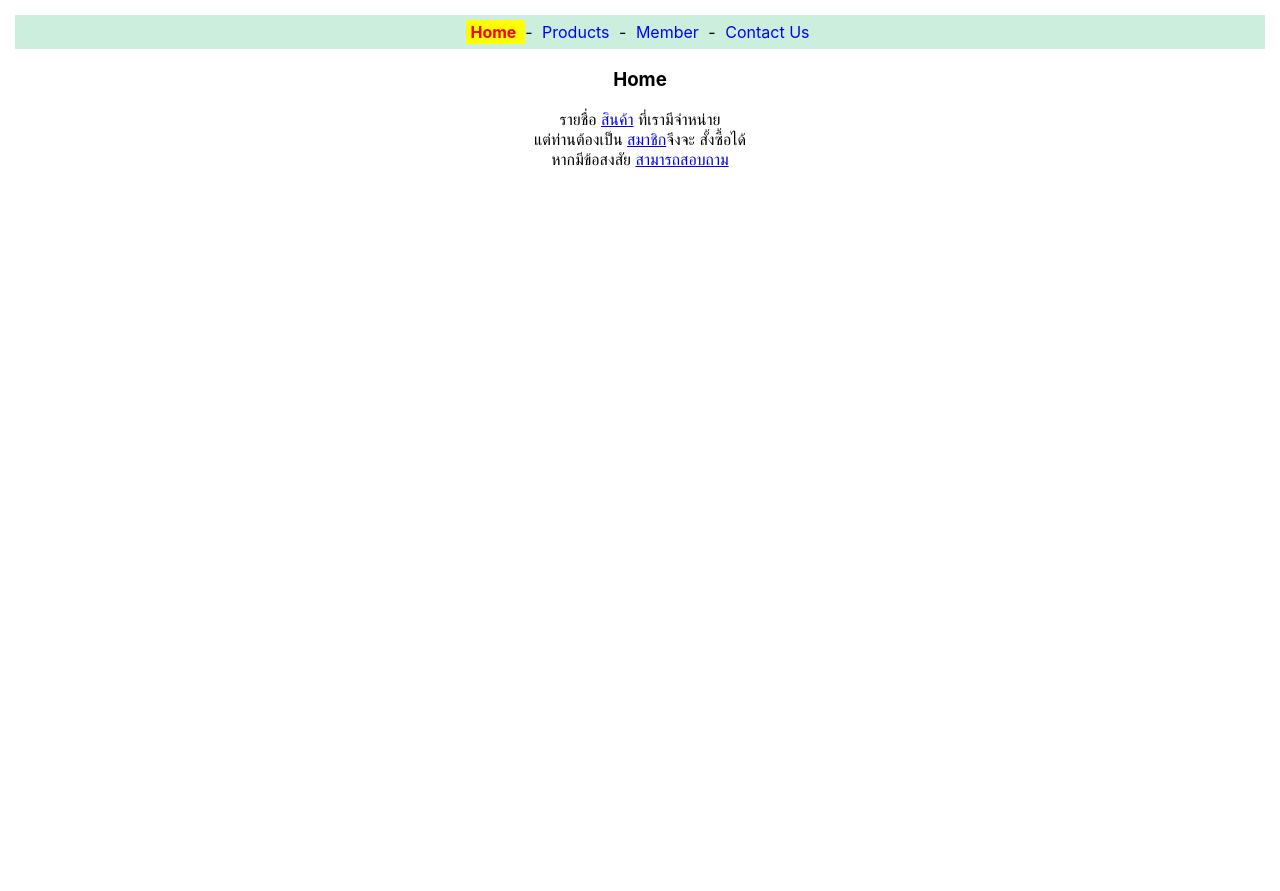
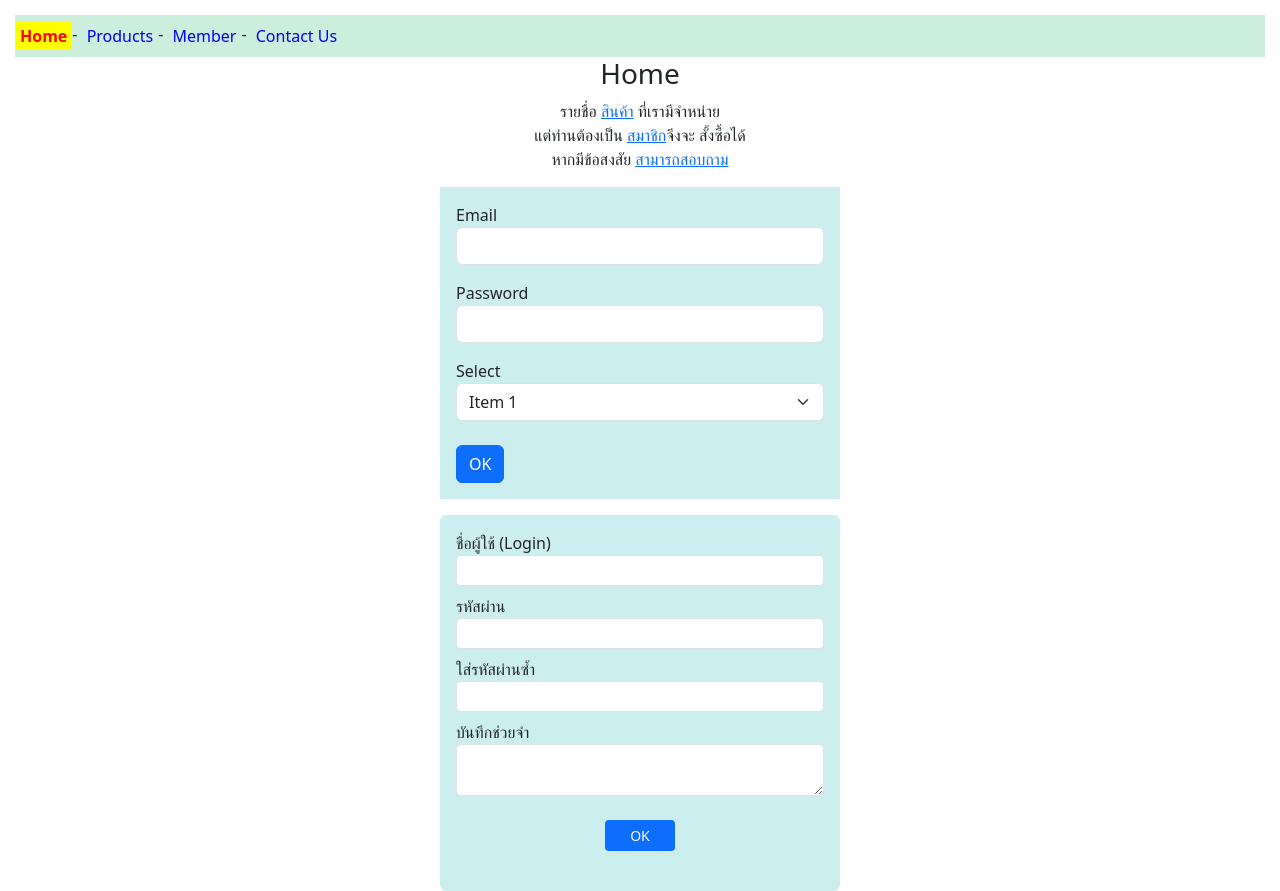
Before and after one commit to JJJJEAR/app1, a React (Create React App) app: page / in a window 1280 px wide. Before the commit the page ends 800 px from the top, so only its background shows below. Built offline with nearby package versions, Linux system fonts and the light colour scheme.

Commit message:
add form-text
add form-text

```diff
--- a/src/App.js
+++ b/src/App.js
@@ -1,6 +1,8 @@
 import React from "react";
 
 import Router3 from "./router3";
+import FormBootstrap from "./form-bootstrap";
+import FormText from "./form-text";
 
 export default function App() {
   // let [user,setUser] = React.useState()
@@ -9,7 +11,8 @@
     <div>
 
     <Router3/>
-
+    <FormBootstrap/>
+    <FormText/>
     </div>
     </>
   );
--- /dev/null
+++ b/src/form-bootstrap.js
@@ -0,0 +1,29 @@
+import React from 'react'
+
+export default function FormBootstrap() {
+
+    return (
+        <div className="mt-3 mx-auto p-3" style={{width:'400px',background:'#cee'}}>
+        <form>
+            <div className="form-group mb-3">
+                <label htmlFor="login">Email</label>
+                <input type="text" id="login" className="form-control"></input>
+            </div>
+            <div className="form-group mb-3">
+                <label htmlFor="pswd">Password</label>
+                <input type="password" id="pswd" className="form-control"></input>
+            </div>
+            <div className="form-group mb-4">
+                <label htmlFor="login">Select</label>
+                <select id="select1" className="form-select">
+                    <option value="1">Item 1</option>
+                    <option value="2">Item 2</option>
+                    <option value="3">Item 3</option>
+                </select>
+            </div>
+            <button className="btn btn-primary">OK</button>
+        </form>
+        </div>
+    )
+
+}
--- /dev/null
+++ b/src/form-text.js
@@ -0,0 +1,58 @@
+import React from 'react'
+
+export default function FormText() {
+    const textPswd = React.useRef()
+    const textPswd2 = React.useRef()
+
+    const onBlurPassword=()=> {
+        let pswd = textPswd.current.value
+        if(textPswd !== '' && !pswd.match(/^[0-9a-zA-Z]+$/)) {
+            textPswd.current.value=''
+            alert('ต้องเป็น 0-9 หรือ a-z หรือ A-Z เท่านั้น')
+        }
+    }
+
+    const onBlurPassword2=()=> {
+        if(textPswd.current.value !== textPswd2.current.value ) {
+            textPswd2.current.value=''
+            alert('รหัสผ่านทั้งสองช่องไม่เท่ากัน')
+        }
+    }
+
+    return (
+        <div className="mt-3 mx-auto p-3 rounded"
+         style={{width:'400px',background:'#cee'}}>
+        <form>
+            <div className="form-group mb-2">
+                <label htmlFor="login">ชื่อผู้ใช้ (Login)</label>
+                <input type="text" id="login" name="login" maxLength="20"
+                className="form-control form-control-sm"/>
+            </div>
+            <div className="form-group mb-2">
+                <label htmlFor="pswd">รหัสผ่าน</label>
+                <input type="password" id="pswd" name="pswd" maxLength="10"
+                className="form-control form-control-sm"
+                ref={textPswd} onBlur={onBlurPassword}/>
+            </div>
+            <div className="form-group mb-2">
+                <label htmlFor="pswd2">ใส่รหัสผ่านซ้ำ</label>
+                <input type="password" id="pswd2"
+                className="form-control form-control-sm"
+                ref={textPswd2} onBlur={onBlurPassword2}/>
+            </div>
+            <div className="form-group mb-4">
+                <label htmlFor="memo">บันทึกช่วยจำ</label>
+                <textarea type="text" name="memo" rows="2"
+                maxLength="200"
+                className="form-control form-control-sm">
+                </textarea>
+            </div>
+            <div className="text-center">
+                <buton className="btn btn-sm px-4 mb-4 bg-primary text-white">
+                    OK
+                </buton>
+            </div>
+        </form>
+        </div>
+  )
+}
--- a/src/index.js
+++ b/src/index.js
@@ -3,6 +3,9 @@
 import './index.css';
 import App from './App';
 import reportWebVitals from './reportWebVitals';
+
+import 'bootstrap/dist/css/bootstrap.min.css'
+import 'bootstrap/dist/js/bootstrap.bundle.min.js'
 
 const root = ReactDOM.createRoot(document.getElementById('root'));
 root.render(
```
